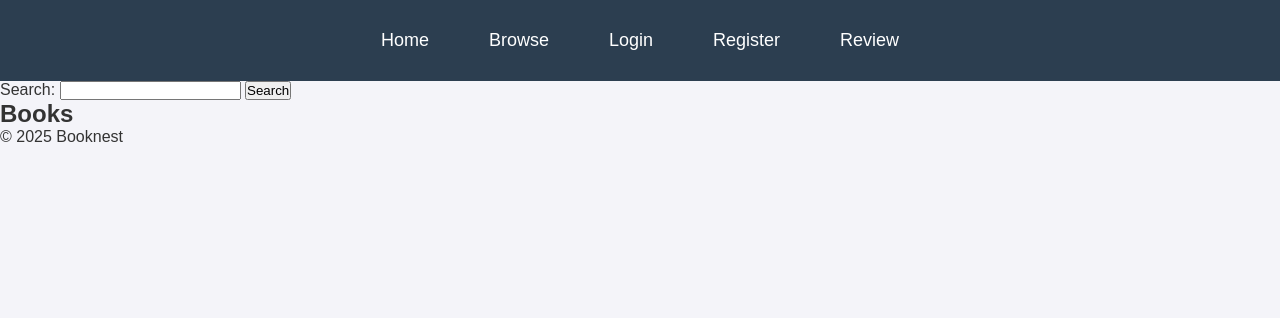
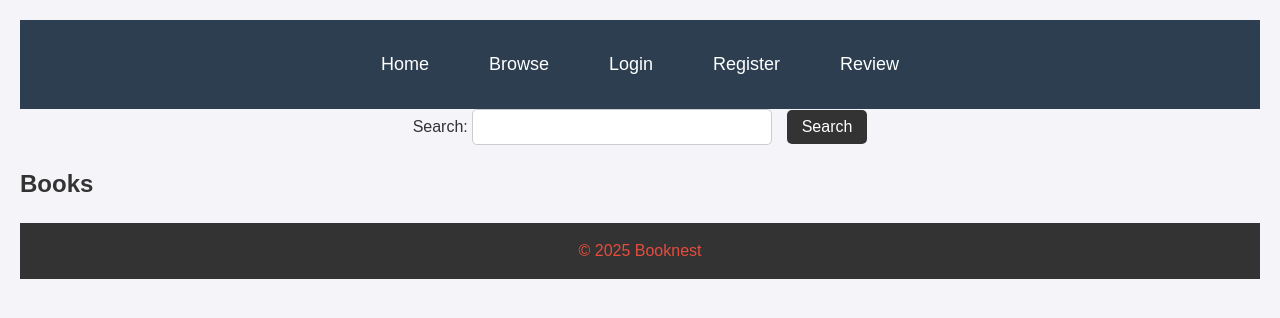
Before and after one commit to meetk-21/Booknest, a PHP site: page /browse.php in a window 1280 px wide. Shown: the top 318 px of the page. Run offline with PHP 8.4, Linux system fonts and the light colour scheme; data that the repository does not hold is empty.

Commit message:
Added Books and CSS Style

```diff
--- a/browse.php
+++ b/browse.php
@@ -6,6 +6,7 @@ $stmt = $pdo->prepare("SELECT * FROM books WHERE title LIKE ? OR author LIKE ?")
 $stmt->execute(["%$search%", "%$search%"]);
 $books = $stmt->fetchAll();
 ?>
+
 <!DOCTYPE html>
 <html lang="en">
 
@@ -13,6 +14,7 @@ $books = $stmt->fetchAll();
     <meta charset="UTF-8">
     <meta name="viewport" content="width=device-width, initial-scale=1.0">
     <title>Browsing</title>
+    <link rel="stylesheet" href="./css/browse-style.css">
 </head>
 
 <body>
--- /dev/null
+++ b/css/browse-style.css
@@ -0,0 +1,112 @@
+* {
+    margin: 0;
+    padding: 0;
+    box-sizing: border-box;
+}
+
+/* Body styling */
+body {
+    font-family: Arial, sans-serif;
+    background-color: #f4f4f9;
+    color: #333;
+    line-height: 1.6;
+    padding: 20px;
+}
+
+/* Header styling */
+header {
+    background-color: #333;
+    color: white;
+    text-align: center;
+    padding: 15px;
+}
+
+header h1 {
+    margin: 0;
+    font-size: 2rem;
+}
+
+/* Search form styling */
+form {
+    margin-bottom: 20px;
+    text-align: center;
+}
+
+form input[type="text"] {
+    padding: 8px;
+    font-size: 1rem;
+    width: 300px;
+    margin-right: 10px;
+    border: 1px solid #ccc;
+    border-radius: 5px;
+}
+
+form input[type="submit"] {
+    padding: 8px 15px;
+    font-size: 1rem;
+    background-color: #333;
+    color: white;
+    border: none;
+    border-radius: 5px;
+    cursor: pointer;
+}
+
+form input[type="submit"]:hover {
+    background-color: #555;
+}
+
+/* Books list styling */
+h2 {
+    margin-top: 20px;
+    font-size: 1.5rem;
+    color: #333;
+}
+
+ul {
+    list-style: none;
+    padding: 0;
+}
+
+ul li {
+    background-color: white;
+    margin-bottom: 15px;
+    padding: 15px;
+    border-radius: 5px;
+    border: 1px solid #ddd;
+    transition: background-color 0.3s;
+}
+
+ul li:hover {
+    background-color: #f0f0f0;
+}
+
+ul li strong {
+    font-size: 1.2rem;
+    color: #2c3e50;
+}
+
+ul li a {
+    text-decoration: none;
+    color: #3498db;
+    font-weight: bold;
+}
+
+ul li a:hover {
+    text-decoration: underline;
+}
+
+/* No results message styling */
+p {
+    font-size: 1rem;
+    color: #e74c3c;
+    text-align: center;
+}
+
+/* Footer styling */
+footer {
+    background-color: #333;
+    color: white;
+    text-align: center;
+    padding: 15px;
+    margin-top: 20px;
+}
```
